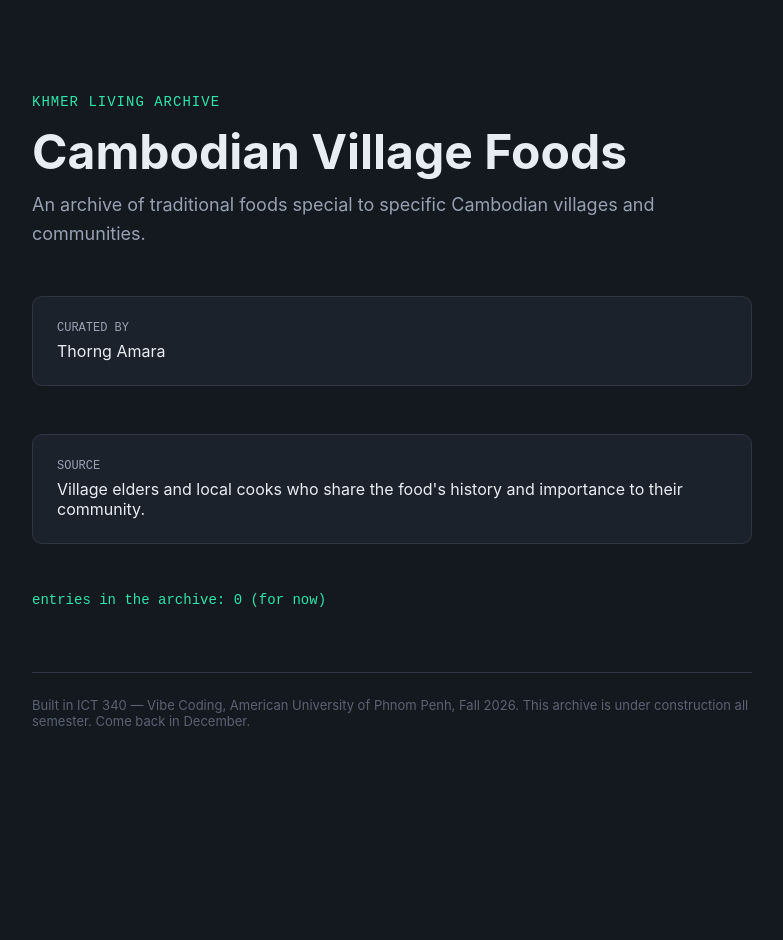
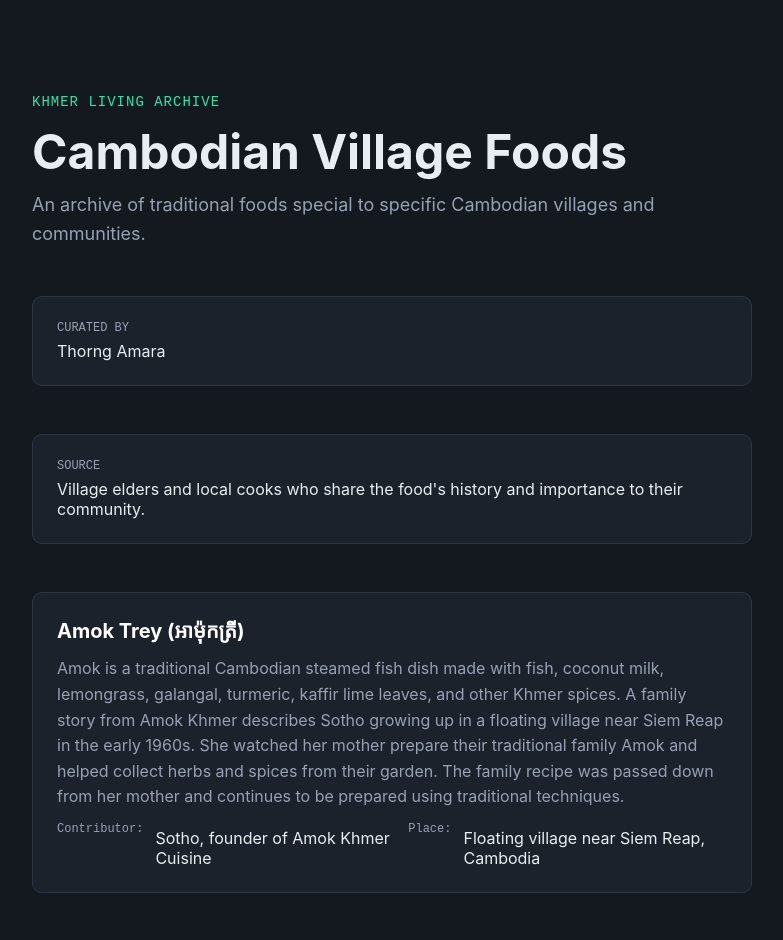
Before and after one commit to amarathorng/cambodian-village-foods, a Next.js app: page / in a window 1280 px wide. Shown: the top 940 px of the page, without its empty margins (248-1031 px from the left). Before the commit the page ends 809 px from the top, so only its background shows below. Built offline with nearby package versions, Linux system fonts and the light colour scheme.

Commit message:
first component: EntryCard

```diff
--- a/app/page.js
+++ b/app/page.js
@@ -1,4 +1,5 @@
 import collection from "../collection.config.js";
+import EntryCard from "../components/EntryCard";
 
 const styles = {
   wrap: {
@@ -56,6 +57,23 @@ const styles = {
   },
 };
 
+const entries = [
+  {
+    title: "Amok Trey (អាម៉ុកត្រី)",
+    description:
+      "Amok is a traditional Cambodian steamed fish dish made with fish, coconut milk, lemongrass, galangal, turmeric, kaffir lime leaves, and other Khmer spices. A family story from Amok Khmer describes Sotho growing up in a floating village near Siem Reap in the early 1960s. She watched her mother prepare their traditional family Amok and helped collect herbs and spices from their garden. The family recipe was passed down from her mother and continues to be prepared using traditional techniques.",
+    contributor: "Sotho, founder of Amok Khmer Cuisine",
+    place: "Floating village near Siem Reap, Cambodia",
+  },
+  {
+    title: "Nem Battambang (ណែមបាត់ដំបង)",
+    description:
+      "Nem is a traditional fermented fish snack associated strongly with Battambang. Fresh fish is mixed with garlic, coriander, honey, and salt, then packed tightly in banana leaves and allowed to ferment for about two days. Battambang people have prepared different forms of Nem for decades. One particularly famous version comes from the Chrei Kaong area of Battambang, where the fermented mixture is shaped, wrapped in banana leaves, and grilled.",
+    contributor: "Local Nem makers of Chrei Kaong, Battambang",
+    place: "Chrei Kaong area, Battambang Province, Cambodia",
+  },
+];
+
 export default function Home() {
   return (
     <main style={styles.wrap}>
@@ -72,7 +90,10 @@ export default function Home() {
         <p style={styles.cardValue}>{collection.source}</p>
       </div>
 
-      <p style={styles.count}>entries in the archive: 0 (for now)</p>
+      <EntryCard entry={entries[0]} />
+      <EntryCard entry={entries[1]} />
+
+      <p style={styles.count}>entries in the archive: 2</p>
 
       <footer style={styles.footer}>
         Built in ICT 340 — Vibe Coding, American University of Phnom Penh, Fall
--- /dev/null
+++ b/components/EntryCard.js
@@ -0,0 +1,40 @@
+const EntryCard = ({ entry }) => {
+  const cardStyle = {
+    marginTop: 48,
+    padding: 24,
+    backgroundColor: "#1C222C",
+    border: "1px solid #2E3644",
+    borderRadius: 10,
+  };
+
+  const labelStyle = {
+    fontFamily: "'Courier New', monospace",
+    fontSize: 12,
+    color: "#97A1B3",
+    margin: 0,
+  };
+
+  const valueStyle = {
+    fontSize: 16,
+    margin: "6px 0 0",
+  };
+
+  return (
+    <div style={cardStyle}>
+      <h3 style={{ fontSize: 20, fontWeight: 700, color: "#FFFFFF", margin: "0 0 12px" }}>
+        {entry.title}
+      </h3>
+      <p style={{ fontSize: 16, color: "#97A1B3", lineHeight: 1.6, margin: 0 }}>
+        {entry.description}
+      </p>
+      <div style={{ display: "flex", gap: "12px", marginTop: 12 }}>
+        <p style={labelStyle}>Contributor:</p>
+        <p style={valueStyle}>{entry.contributor}</p>
+        <p style={labelStyle}>Place:</p>
+        <p style={valueStyle}>{entry.place}</p>
+      </div>
+    </div>
+  );
+};
+
+export default EntryCard;
```
